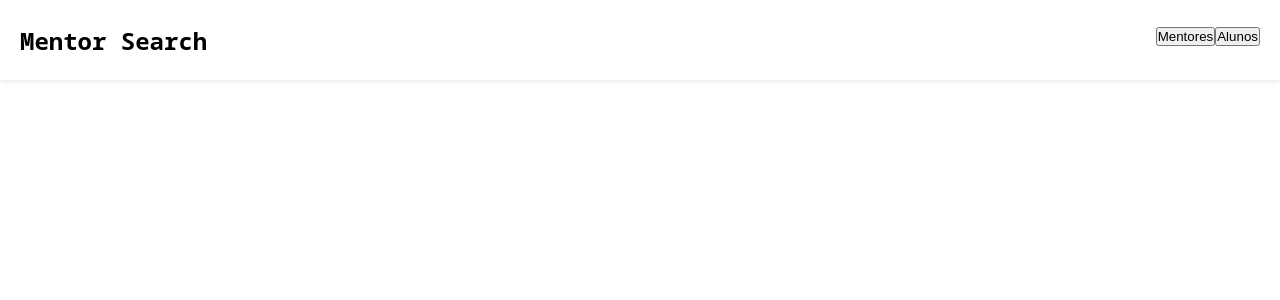
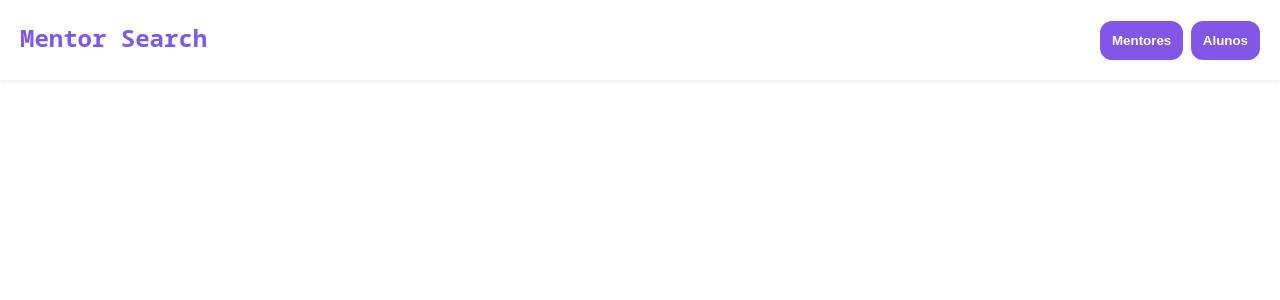
Before and after one commit to Karinemoreira/mentor-search, a Vue app: page / in a window 1280 px wide. Shown: the top 300 px of the page. Built offline with nearby package versions, Linux system fonts and the light colour scheme.

Commit message:
change button style

```diff
--- a/src/App.vue
+++ b/src/App.vue
@@ -22,6 +22,7 @@
       padding: 0;
       margin: 0;
     }
+
     #app {
       font-family: 'Noto Sans Mono', sans-serif;
       font-weight: normal;
@@ -30,6 +31,7 @@
       min-height: 100vh;
       text-align: center;
     }
+
     main {
       flex: 1;
     }
--- a/src/components/Header.vue
+++ b/src/components/Header.vue
@@ -4,9 +4,9 @@
       <div>
       <h1>Mentor Search</h1>
       </div>
-      <div>
-      <button>Mentores</button>
-      <button>Alunos</button>
+      <div class="btn-container">
+      <button class="btn-header">Mentores</button>
+      <button class="btn-header">Alunos</button>
       </div>
     </nav>
   </header>
@@ -28,10 +28,36 @@ header {
     box-shadow: 0px 2px 4px rgba(30, 60,90, 0.1);
 }
 
+h1 {
+  color: #8257e7;
+}
+
 nav {
   display: flex;
   justify-content: space-between;
   width: 100%;
   padding: 20px;
 }
+
+.btn-header {
+  border: 2px solid #8257e7;
+  background: #8257e7;
+  color: #fff;
+  border-radius: 12px;
+  padding: 10px;
+  cursor: pointer;
+  font-weight: bold;
+}
+
+.btn-header:hover {
+  border: 2px solid #6f39ee;
+  background: #6f39ee;
+  color: #fff;
+}
+
+.btn-container {
+  display: flex;
+  justify-content: space-between;
+  width: 160px;
+}
 </style>
```
